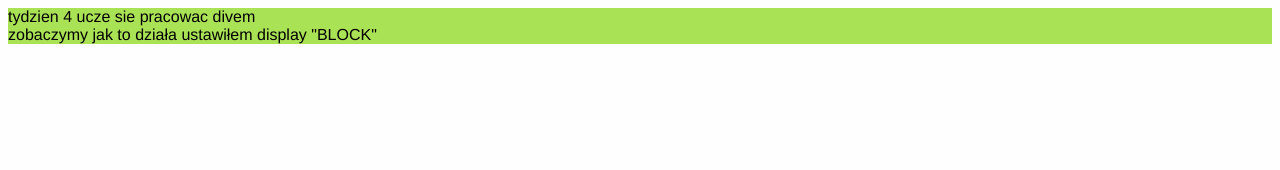
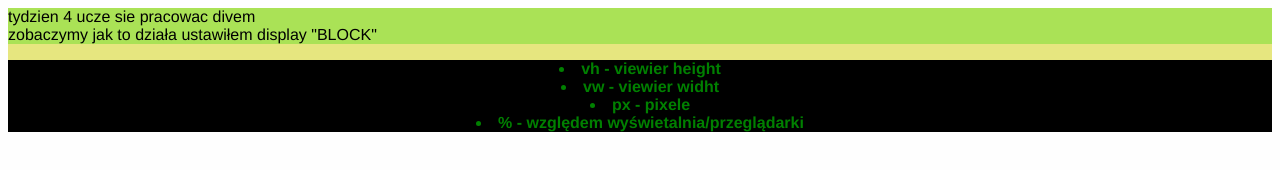
Before and after one commit to BartoszKubik/homepage, a plain HTML site: page indexIV.html in a window 1280 px wide. Drawn offline with Linux system fonts and the light colour scheme.

Commit message:
ustawienia css

```diff
--- a/indexIV.html
+++ b/indexIV.html
@@ -15,6 +15,14 @@
         <div class="box">
             zobaczymy jak to działa ustawiłem display "BLOCK"
         </div>
+        <div>
+            <h3 id="htrzy">
+            <li>vh - viewier height</li>
+            <li>vw - viewier widht</li>
+            <li>px - pixele</li>
+            <li>% - względem wyświetalnia/przeglądarki</li>
+            </h3>
+        </div>
     </section>
 </body>
 </html>
--- a/style.css
+++ b/style.css
@@ -97,3 +97,8 @@ nav a {
     background-color: rgba(82, 221, 27, 0.4);
     display: block;
 }
+#htrzy {
+    text-align: center;
+    color: green;
+    background-color: black;
+}
```
